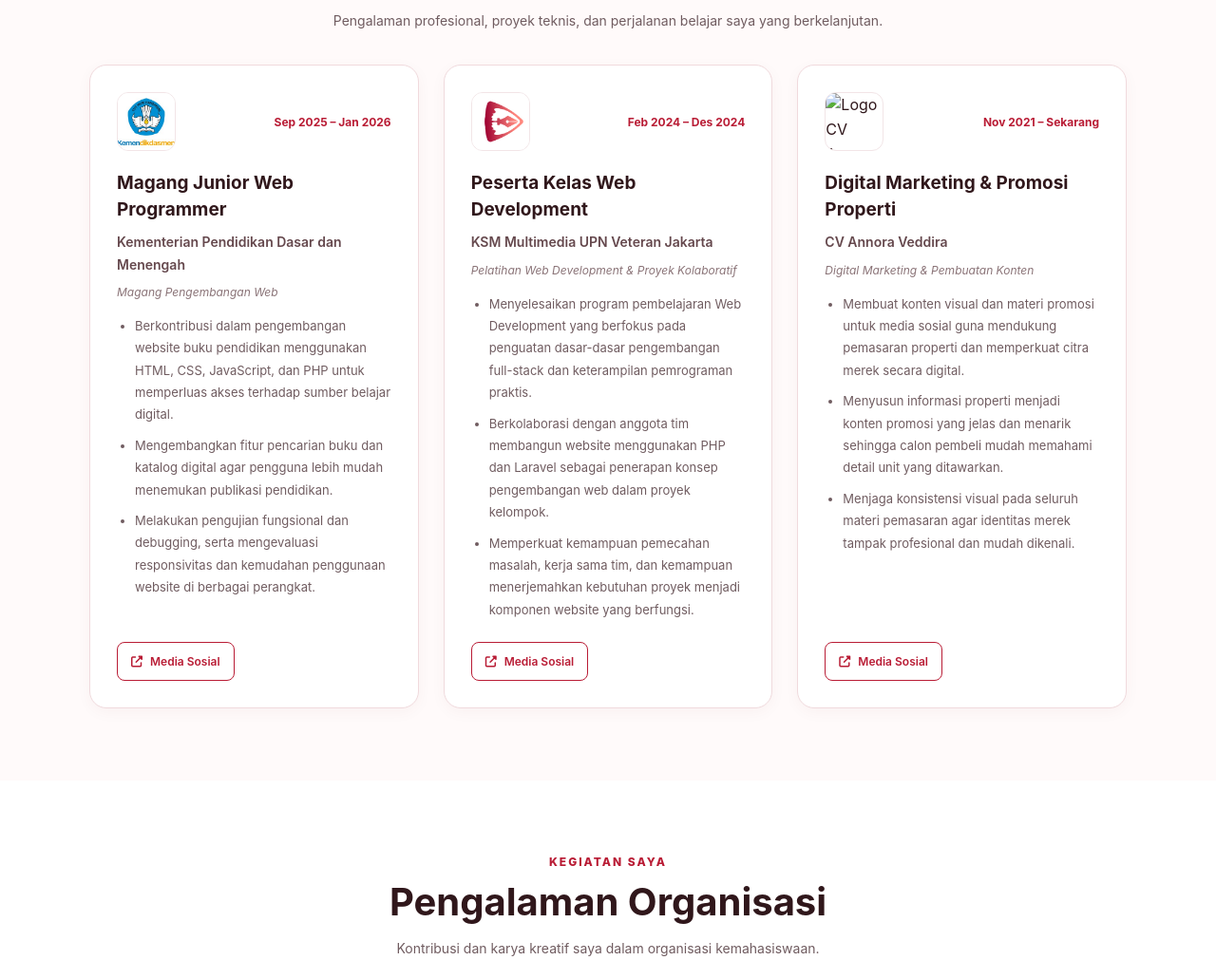
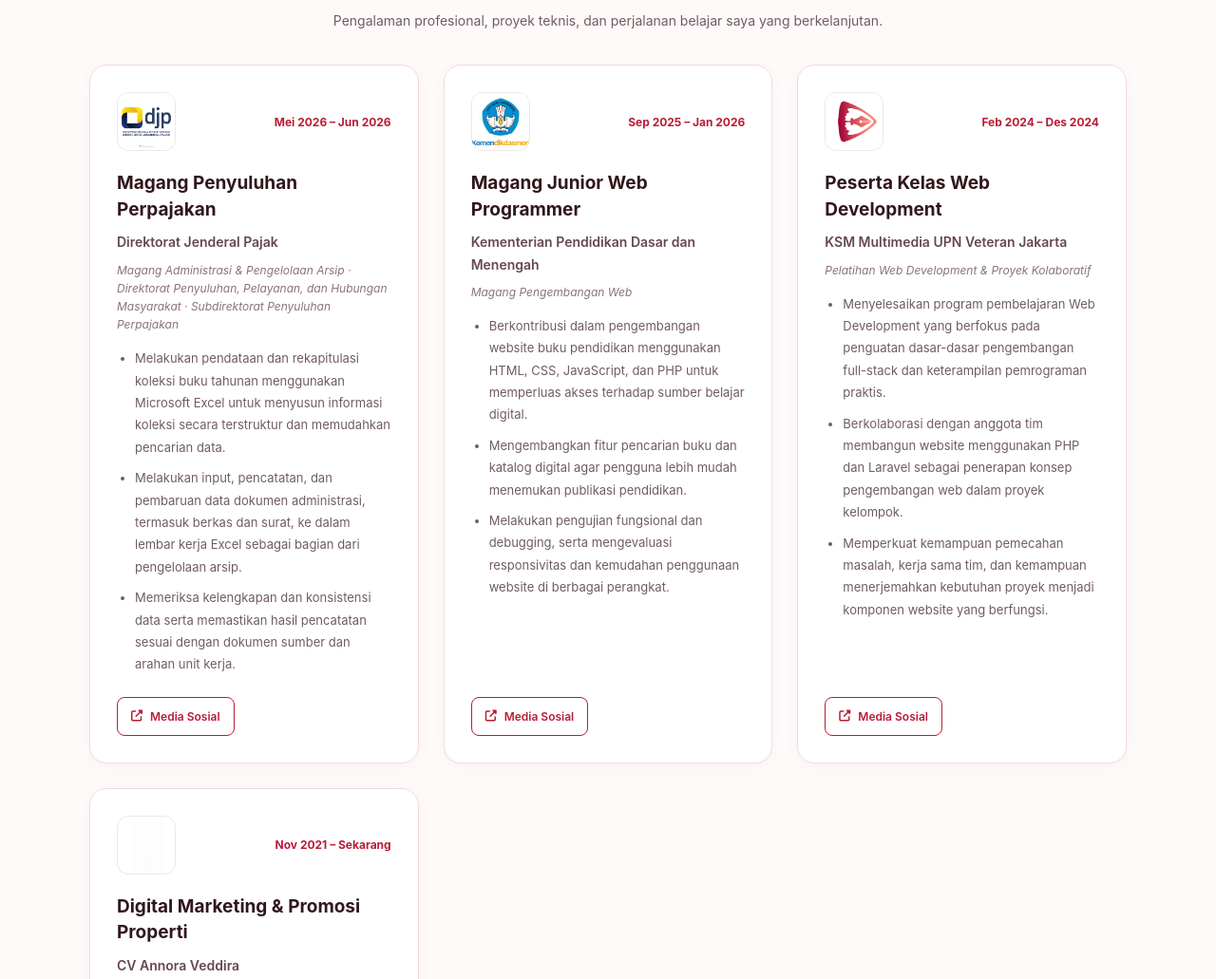
Before and after one commit to Bestariseptiani/portofolio, a plain HTML site: page index.html in a window 1280 px wide. Shown: the part 1869-2900 px from the top of the page at 95% size. Drawn offline with Linux system fonts and the light colour scheme.

Commit message:
Update portfolio for data management internship

```diff
--- a/index.html
+++ b/index.html
@@ -35,7 +35,7 @@
           <p class="hero-description">Lulusan D3 Sistem Informasi Universitas Pembangunan Nasional "Veteran" Jakarta dengan IPK 3,88 dan pengalaman sebagai Junior Web Programmer Intern di Kementerian Pendidikan Dasar dan Menengah. Memiliki ketertarikan pada bidang Business Analysis, Business Process Management, dan pengembangan sistem informasi. Memiliki pemahaman mengenai analisis kebutuhan pengguna, pengelolaan database menggunakan MySQL dan SQL, pengembangan aplikasi berbasis web, pengujian sistem, serta manajemen proyek. Didukung pelatihan Business Analysis & Process Management dari Coursera dan pengalaman mengembangkan berbagai proyek aplikasi berbasis web, termasuk perancangan struktur database, implementasi query SQL, serta analisis proses bisnis untuk mendukung efisiensi proses operasional. Memiliki kemampuan berpikir analitis, pemecahan masalah, komunikasi, dan kolaborasi, serta motivasi untuk mengembangkan kompetensi dalam pengelolaan sistem informasi, pemetaan, evaluasi, dan optimalisasi proses bisnis melalui pemanfaatan teknologi digital.</p>
           <div class="hero-buttons">
             <a href="#projects" class="btn-primary">Lihat Proyek Saya ↗</a>
-            <a href="assets/CV - Mas Roro Putri Rhilowati Septiani.pdf" class="btn-primary" target="_blank" rel="noopener noreferrer">CV Saya</a>
+            <a href="assets/Curicullum Vitae - Mas Roro Putri Rhilowati Septiani.pdf" class="btn-primary" target="_blank" rel="noopener noreferrer">CV Saya</a>
             <a href="#contact" class="btn-secondary">Hubungi Saya</a>
           </div>
 <div class="hero-cards">
@@ -108,6 +108,33 @@
 
         <div class="experience-cards">
 
+          <!-- DIREKTORAT JENDERAL PAJAK -->
+          <article class="experience-card">
+            <div class="experience-top">
+              <div class="experience-logo">
+                <img src="assets/Direktorat Jenderal Pajak.png" alt="Logo Direktorat Jenderal Pajak" loading="lazy">
+              </div>
+              <span class="experience-period">Mei 2026 – Jun 2026</span>
+            </div>
+
+            <h3>Magang Penyuluhan Perpajakan</h3>
+            <h4>Direktorat Jenderal Pajak</h4>
+            <p class="experience-type">Magang Administrasi &amp; Pengelolaan Arsip · Direktorat Penyuluhan, Pelayanan, dan Hubungan Masyarakat · Subdirektorat Penyuluhan Perpajakan</p>
+
+            <ul>
+              <li>Melakukan pendataan dan rekapitulasi koleksi buku tahunan menggunakan Microsoft Excel untuk menyusun informasi koleksi secara terstruktur dan memudahkan pencarian data.</li>
+              <li>Melakukan input, pencatatan, dan pembaruan data dokumen administrasi, termasuk berkas dan surat, ke dalam lembar kerja Excel sebagai bagian dari pengelolaan arsip.</li>
+              <li>Memeriksa kelengkapan dan konsistensi data serta memastikan hasil pencatatan sesuai dengan dokumen sumber dan arahan unit kerja.</li>
+            </ul>
+
+            <a href="https://www.instagram.com/ditjenpajakri/"
+               class="experience-demo"
+               target="_blank"
+               rel="noopener noreferrer">
+              <i class="fas fa-external-link-alt"></i> Media Sosial
+            </a>
+          </article>
+
           <!-- KEMENDIKDASMEN -->
           <article class="experience-card">
             <div class="experience-top">
@@ -166,7 +193,7 @@
           <article class="experience-card">
             <div class="experience-top">
               <div class="experience-logo">
-                <img src="assets/annora.jpeg" alt="Logo CV Annora Veddira" loading="lazy">
+                <img src="assets/blank.jpeg" alt="Logo CV Annora Veddira" loading="lazy">
               </div>
               <span class="experience-period">Nov 2021 – Sekarang</span>
             </div>
```
Also changed, not shown: assets/Direktorat Jenderal Pajak.png (added).
